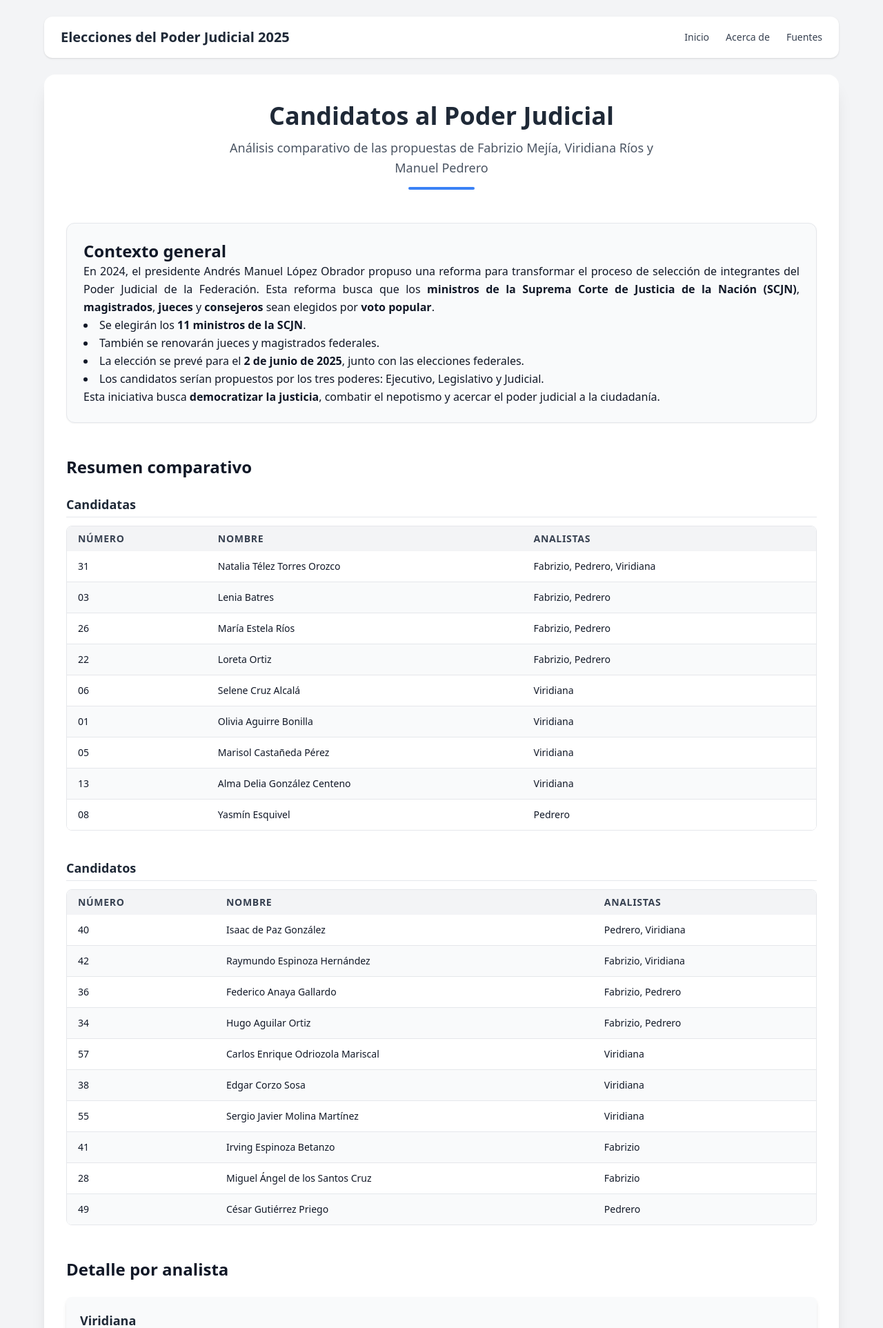
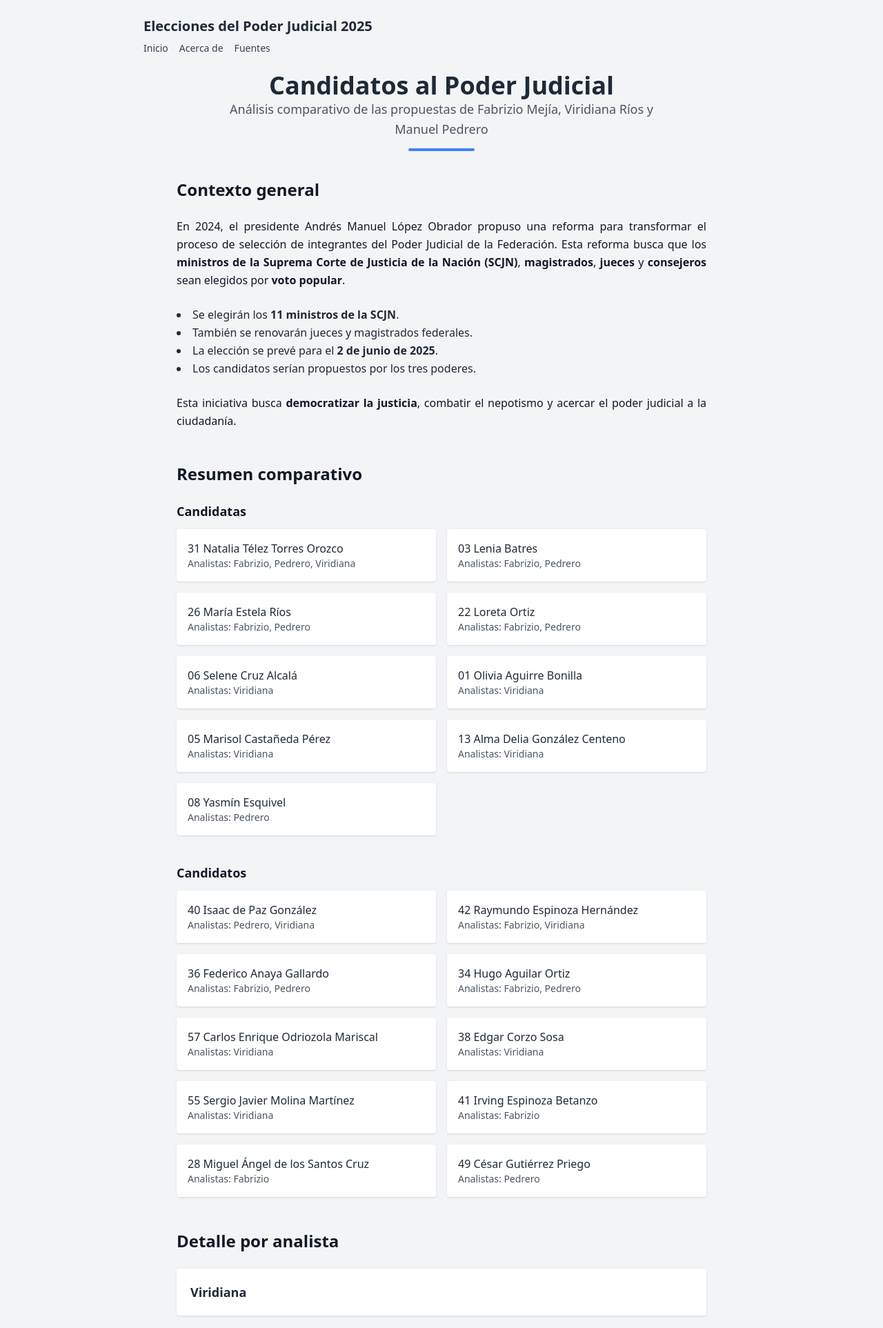
Before and after one commit to cuauhtemocbe/judicial-candidates-mx, a Flask app: page / in a window 1280 px wide. Shown: the top 1925 px of the page at 69% size. Run offline with Flask 3, Linux system fonts and the light colour scheme; some libraries are stand-ins or nearby versions.

Commit message:
Improve design

```diff
--- a/app/templates/index.html
+++ b/app/templates/index.html
@@ -4,113 +4,87 @@
 
 {% block content %}
 
-<header class="text-center space-y-3 mb-10">
+<header class="text-center mb-10">
   <h1 class="text-4xl font-bold text-gray-800">Candidatos al Poder Judicial</h1>
-  <p class="text-gray-600 text-lg max-w-2xl mx-auto leading-relaxed">Análisis comparativo de las propuestas de Fabrizio Mejía, Viridiana Ríos y Manuel Pedrero</p>
-  <div class="w-24 h-1 bg-blue-500 mx-auto rounded-full"></div>
+  <p class="text-gray-600 text-lg max-w-2xl mx-auto leading-relaxed">
+    Análisis comparativo de las propuestas de Fabrizio Mejía, Viridiana Ríos y Manuel Pedrero
+  </p>
+  <div class="w-24 h-1 bg-blue-500 mx-auto mt-3 rounded-full"></div>
 </header>
 
-<section class="bg-gray-50 border border-gray-200 rounded-xl p-6 shadow-sm prose prose-gray max-w-none mb-12">
+<section class="max-w-3xl mx-auto mb-12 space-y-6">
   <h2 class="text-2xl font-semibold">Contexto general</h2>
-  <p class="text-justify leading-relaxed">
+  <p class="text-justify">
     En 2024, el presidente Andrés Manuel López Obrador propuso una reforma para transformar el proceso de selección
     de integrantes del Poder Judicial de la Federación. Esta reforma busca que los <strong>ministros de la Suprema Corte de Justicia de la Nación (SCJN)</strong>,
     <strong>magistrados</strong>, <strong>jueces</strong> y <strong>consejeros</strong> sean elegidos por <strong>voto popular</strong>.
   </p>
-  <ul class="list-disc list-inside">
+  <ul class="list-disc list-inside text-gray-800">
     <li>Se elegirán los <strong>11 ministros de la SCJN</strong>.</li>
     <li>También se renovarán jueces y magistrados federales.</li>
-    <li>La elección se prevé para el <strong>2 de junio de 2025</strong>, junto con las elecciones federales.</li>
-    <li>Los candidatos serían propuestos por los tres poderes: Ejecutivo, Legislativo y Judicial.</li>
+    <li>La elección se prevé para el <strong>2 de junio de 2025</strong>.</li>
+    <li>Los candidatos serían propuestos por los tres poderes.</li>
   </ul>
-  <p class="text-justify leading-relaxed">
+  <p class="text-justify">
     Esta iniciativa busca <strong>democratizar la justicia</strong>, combatir el nepotismo y acercar el poder judicial a la ciudadanía.
   </p>
 </section>
 
-<section class="mb-12">
+<section class="max-w-3xl mx-auto mb-12">
   <h2 class="text-2xl font-semibold mb-6">Resumen comparativo</h2>
 
-  <div class="mb-10">
-    <h3 class="text-lg font-semibold text-gray-800 mb-3 border-b pb-1">Candidatas</h3>
-    <div class="overflow-x-auto rounded-lg border">
-      <table class="min-w-full text-sm text-left bg-white">
-        <thead class="bg-gray-100 text-gray-700 uppercase tracking-wider sticky top-0 z-10">
-          <tr>
-            <th class="px-4 py-2">Número</th>
-            <th class="px-4 py-2">Nombre</th>
-            <th class="px-4 py-2">Analistas</th>
-          </tr>
-        </thead>
-        <tbody class="divide-y bg-white">
+  <h3 class="text-lg font-semibold mb-3">Candidatas</h3>
+  <div class="grid gap-4 sm:grid-cols-2">
     {% for c in resumen["mujeres"] %}
-          <tr class="odd:bg-white even:bg-gray-50 hover:bg-gray-100 transition">
-            <td class="px-4 py-3">{{ c.numero }}</td>
-            <td class="px-4 py-3">{{ c.nombre }}</td>
-            <td class="px-4 py-3">{{ c.analistas | join(', ') }}</td>
-          </tr>
+    <article class="p-4 bg-white shadow rounded">
+      <p class="font-medium text-base text-gray-800">
+        {{ c.numero }} {{ c.nombre }}
+      </p>
+      <p class="text-sm text-gray-600">Analistas: {{ c.analistas | join(', ') }}</p>
+    </article>
     {% endfor %}
-        </tbody>
-      </table>
-    </div>
   </div>
 
-  <div>
-    <h3 class="text-lg font-semibold text-gray-800 mb-3 border-b pb-1">Candidatos</h3>
-    <div class="overflow-x-auto rounded-lg border">
-      <table class="min-w-full text-sm text-left bg-white">
-        <thead class="bg-gray-100 text-gray-700 uppercase tracking-wider sticky top-0 z-10">
-          <tr>
-            <th class="px-4 py-2">Número</th>
-            <th class="px-4 py-2">Nombre</th>
-            <th class="px-4 py-2">Analistas</th>
-          </tr>
-        </thead>
-        <tbody class="divide-y bg-white">
+  <h3 class="text-lg font-semibold mt-10 mb-3">Candidatos</h3>
+  <div class="grid gap-4 sm:grid-cols-2">
     {% for c in resumen["hombres"] %}
-          <tr class="odd:bg-white even:bg-gray-50 hover:bg-gray-100 transition">
-            <td class="px-4 py-3">{{ c.numero }}</td>
-            <td class="px-4 py-3">{{ c.nombre }}</td>
-            <td class="px-4 py-3">{{ c.analistas | join(', ') }}</td>
-          </tr>
+    <article class="p-4 bg-white shadow rounded">
+      <p class="font-medium text-base text-gray-800">
+        {{ c.numero }} {{ c.nombre }}
+      </p>
+      <p class="text-sm text-gray-600">Analistas: {{ c.analistas | join(', ') }}</p>
+    </article>
     {% endfor %}
-        </tbody>
-      </table>
-    </div>
   </div>
 </section>
 
-<section class="mb-12">
+<section class="max-w-3xl mx-auto mb-12">
   <h2 class="text-2xl font-semibold mb-6">Detalle por analista</h2>
   {% for analista, secciones in data.items() %}
-  <details class="group mb-6 bg-gray-50 rounded-lg p-5 shadow-md open:shadow-lg transition-all duration-300">
-    <summary class="font-semibold text-lg cursor-pointer select-none text-gray-800 hover:text-blue-600 transition flex items-center justify-between">
+  <details class="mb-8 bg-white p-5 rounded shadow group open:shadow-md transition-all">
+    <summary class="font-semibold text-lg cursor-pointer text-gray-800 hover:text-blue-600 flex justify-between items-center">
       {{ analista.capitalize() }}
     </summary>
-    <div class="mt-4 space-y-4">
+    <div class="mt-4 space-y-6">
       {% for genero, personas in secciones.items() %}
       <div>
-        <h4 class="text-md font-medium mb-2 text-gray-700">{{ genero.capitalize() }}</h4>
-        <div class="overflow-x-auto rounded-md border">
-          <table class="min-w-full text-sm text-left bg-white">
-            <thead class="bg-gray-100 text-gray-700 sticky top-0 z-10">
-              <tr>
-                <th class="px-4 py-2">Número</th>
-                <th class="px-4 py-2">Nombre</th>
-                <th class="px-4 py-2">Razones</th>
-              </tr>
-            </thead>
-            <tbody class="divide-y bg-white">
+        <h4 class="text-md font-medium text-gray-700 mb-2">{{ genero.capitalize() }}</h4>
         {% for p in personas %}
-              <tr class="odd:bg-white even:bg-gray-50 hover:bg-gray-100 transition">
-                <td class="px-4 py-3">{{ p.numero }}</td>
-                <td class="px-4 py-3">{{ p.nombre }}</td>
-                <td class="px-4 py-3 text-justify leading-relaxed">{{ p.razones }}</td>
-              </tr>
+        <article class="p-4 bg-gray-50 rounded mb-4">
+          <p class="font-medium text-base text-gray-800">
+            {{ p.numero }} {{ p.nombre }}
+          </p>
+          <!-- Ver razón del voto -->
+          <details class="mt-2 text-sm text-gray-700 leading-relaxed">
+            <summary class="font-semibold hover:text-blue-600 cursor-pointer">
+              Razón del voto
+            </summary>
+            <div class="mt-2 pl-2 text-justify whitespace-pre-line">
+              {{ p.razones }}
+            </div>
+          </details>
+        </article>
         {% endfor %}
-            </tbody>
-          </table>
-        </div>
       </div>
       {% endfor %}
     </div>
@@ -118,9 +92,9 @@
   {% endfor %}
 </section>
 
-<section id="fuentes" class="pt-10 border-t">
+<section id="fuentes" class="max-w-3xl mx-auto pt-10">
   <h2 class="text-2xl font-semibold mb-4">Fuentes de información</h2>
-  <ul class="list-disc list-inside space-y-2 text-sm text-gray-800 leading-relaxed">
+  <ul class="list-disc list-inside space-y-2 text-sm leading-relaxed">
     {% for fuente in fuentes %}
     <li>
       <strong>{{ fuente.autor }}</strong>: {{ fuente.descripcion }}
@@ -130,14 +104,9 @@
     </li>
     {% endfor %}
   </ul>
-  <div class="text-center mt-8">
+  <p class="text-center mt-8">
     <a href="{{ url_for('main.index') }}" class="text-blue-600 hover:underline text-sm">← Volver al inicio</a>
-  </div>
+  </p>
 </section>
 
-<footer class="text-center text-xs text-gray-500 mt-12 pt-6 border-t">
-  Última actualización: {{ last_updated or "Fecha no disponible" }}<br/>
-  Proyecto sin fines de lucro — Verifica las fuentes antes de compartir
-</footer>
-
 {% endblock %}
--- a/app/templates/layout.html
+++ b/app/templates/layout.html
@@ -1,20 +1,21 @@
 <!doctype html>
 <html lang="es">
+
 <head>
   <meta charset="utf-8">
   <meta name="viewport" content="width=device-width, initial-scale=1">
   <title>{% block title %}Candidatos al Poder Judicial{% endblock %}</title>
   <script src="https://cdn.tailwindcss.com"></script>
 </head>
-<body class="bg-gray-100 text-gray-900 font-sans antialiased leading-relaxed p-6">
+
+<body class="bg-gray-100 text-gray-900 font-sans antialiased leading-relaxed">
 
   <!-- Menú de navegación -->
-  <nav class="max-w-6xl mx-auto mb-6">
-    <div class="bg-white shadow rounded-xl px-6 py-4 flex items-center justify-between">
-      <div class="text-xl font-semibold text-gray-800">
+  <nav class="max-w-4xl mx-auto py-6 px-4">
+    <div class="text-xl font-semibold text-gray-800 mb-2">
       Elecciones del Poder Judicial 2025
     </div>
-      <ul class="flex space-x-6 text-sm font-medium text-gray-700">
+    <ul class="flex flex-wrap gap-4 text-sm font-medium text-gray-700">
       <li>
         <a href="{{ url_for('main.index') }}" class="hover:text-blue-600 transition">Inicio</a>
       </li>
@@ -25,20 +26,22 @@
         <a href="#fuentes" class="hover:text-blue-600 transition">Fuentes</a>
       </li>
     </ul>
-    </div>
   </nav>
 
-  <!-- Contenedor principal -->
-  <div class="max-w-6xl mx-auto bg-white shadow-xl rounded-2xl px-8 py-10 space-y-12">
+  <!-- Contenido principal -->
+  <main class="px-4">
+    {% block content %}{% endblock %}
+  </main>
 
-    {% block content %}{% endblock %}
-
-    <footer class="text-center text-xs text-gray-500 pt-10 border-t">
-        Proyecto sin fines de lucro. Análisis basado en fuentes públicas y opiniones de Fabrizio Mejía, Viridiana Ríos y Manuel Pedrero.
-        <p class="mt-2 text-xs text-gray-400">
-          Última actualización: {{ last_updated }}
+  <!-- Pie de página -->
+  <footer class="text-center text-xs text-gray-500 mt-16 mb-8 px-4">
+    Proyecto sin fines de lucro. Análisis basado en fuentes públicas y opiniones de Fabrizio Mejía, Viridiana Ríos y
+    Manuel Pedrero.
+    <p class="mt-2 text-gray-400">
+      Última actualización: {{ last_updated or "Fecha no disponible" }}
     </p>
   </footer>
-  </div>
+
 </body>
+
 </html>
```
Lines whose indentation alone changed are shown as unchanged.
